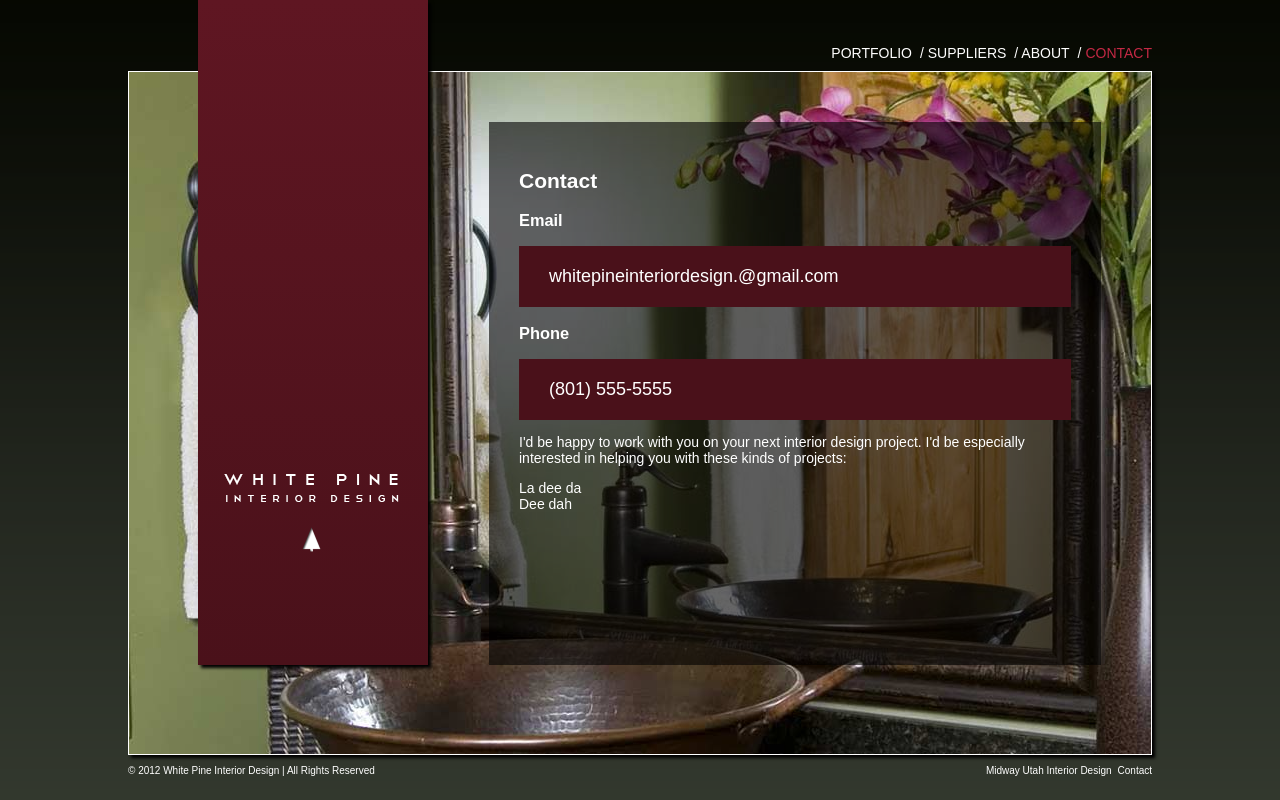
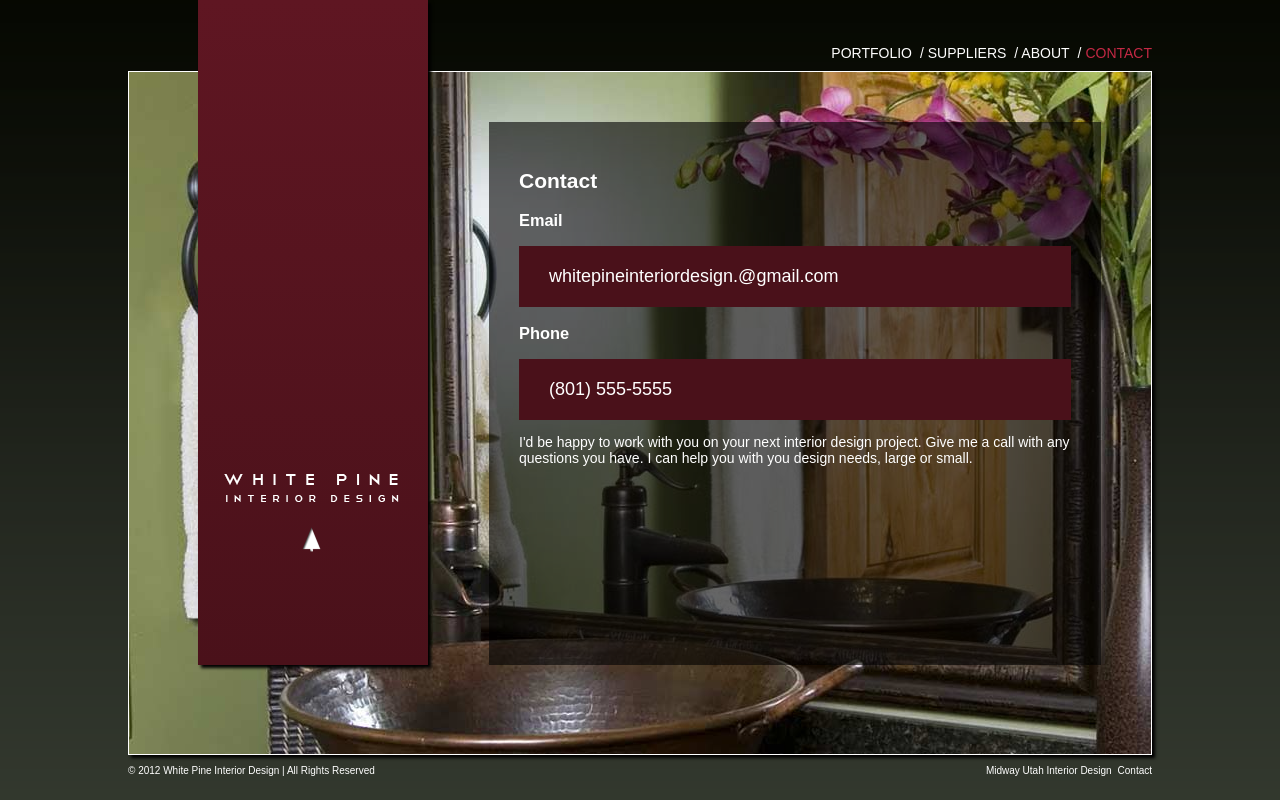
Before and after one commit to jaketrent/whitepine, a Django app: template whitepine/templates/contact.html in a window 1280 px wide. Run offline with Django 3.2, Linux system fonts and the light colour scheme; the template is opened without the code that fills it, so the values that code supplies are empty; parts of the project's set-up code (start-up, migrations or seed data) failed here and were passed over; some libraries are stand-ins or nearby versions.

Commit message:
better contact placeholder -- could work

```diff
--- a/whitepine/templates/contact.html
+++ b/whitepine/templates/contact.html
@@ -16,13 +16,9 @@
       </li>
     </ul>
     <p>
-      I'd be happy to work with you on your next interior design project.  I'd be especially interested in helping you
-      with these kinds of projects:
+      I'd be happy to work with you on your next interior design project.  Give me a call with any questions you have.
+      I can help you with you design needs, large or small.
     </p>
-    <ul>
-      <li>La dee da</li>
-      <li>Dee dah</li>
-    </ul>
   </div>
   <img src="{{ STATIC_URL }}img/sample5.jpg" />
 {% endblock %}
```
